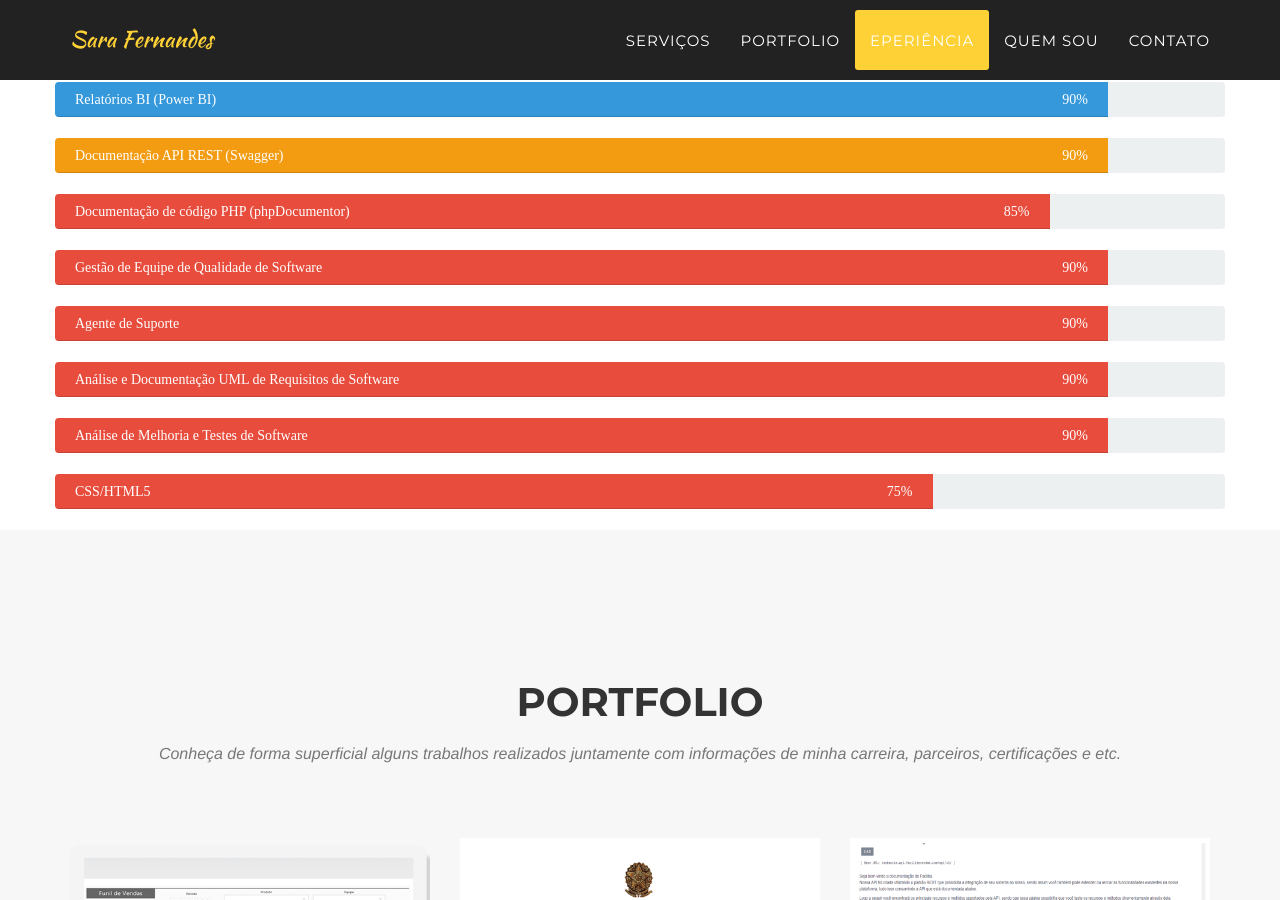
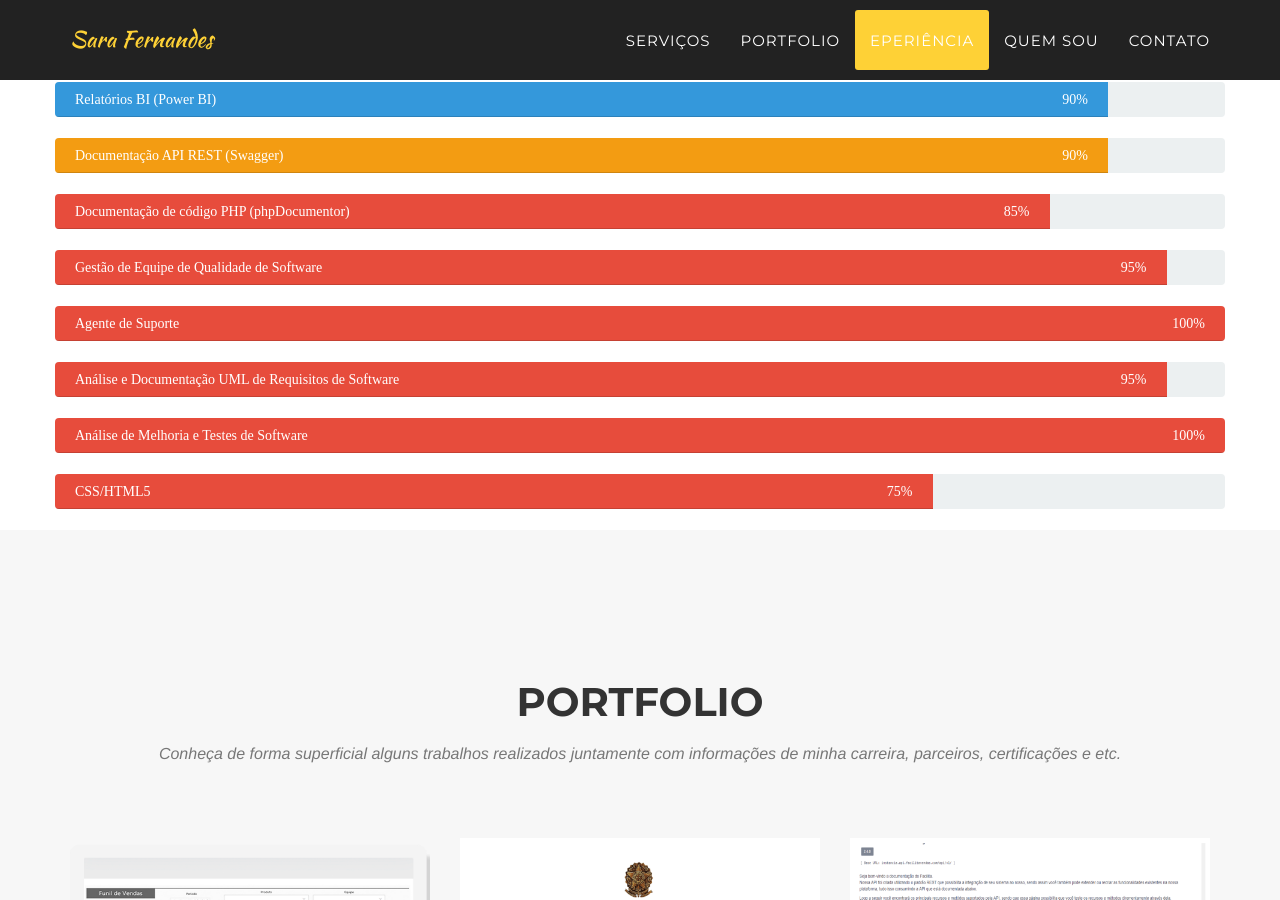
Before and after one commit to SaraFernandes/sarafernandes.github.io, a Jekyll site: the page built from index.html, in a window 1280 px wide and 900 px high, scrolled down 4442 px. Built offline with Jekyll 4.4.1, drawn with Linux system fonts in a browser that asks for light colours; some web fonts are replaced.

Commit message:
Update clients.html

```diff
--- a/_includes/clients.html
+++ b/_includes/clients.html
@@ -28,26 +28,26 @@
             </div>
 
 	    <div class="progress skill-bar">
-                <div class="progress-bar progress-bar-danger" role="progressbar" aria-valuenow="90" aria-valuemin="0" aria-valuemax="100">
-                    <span class="skill">Gestão de Equipe de Qualidade de Software<i class="val">90%</i></span>
+                <div class="progress-bar progress-bar-danger" role="progressbar" aria-valuenow="95" aria-valuemin="0" aria-valuemax="100">
+                    <span class="skill">Gestão de Equipe de Qualidade de Software<i class="val">95%</i></span>
                 </div>
             </div>
 
 	    <div class="progress skill-bar">
-                <div class="progress-bar progress-bar-danger" role="progressbar" aria-valuenow="90" aria-valuemin="0" aria-valuemax="100">
-                    <span class="skill">Agente de Suporte<i class="val">90%</i></span>
+                <div class="progress-bar progress-bar-danger" role="progressbar" aria-valuenow="100" aria-valuemin="0" aria-valuemax="100">
+                    <span class="skill">Agente de Suporte<i class="val">100%</i></span>
                 </div>
             </div>
 
 	   <div class="progress skill-bar">
-                <div class="progress-bar progress-bar-danger" role="progressbar" aria-valuenow="90" aria-valuemin="0" aria-valuemax="100">
-                    <span class="skill">Análise e Documentação UML de Requisitos de Software<i class="val">90%</i></span>
+                <div class="progress-bar progress-bar-danger" role="progressbar" aria-valuenow="95" aria-valuemin="0" aria-valuemax="100">
+                    <span class="skill">Análise e Documentação UML de Requisitos de Software<i class="val">95%</i></span>
                 </div>
            </div>
 
            <div class="progress skill-bar">
-                <div class="progress-bar progress-bar-danger" role="progressbar" aria-valuenow="90" aria-valuemin="0" aria-valuemax="100">
-                    <span class="skill"> Análise de Melhoria e Testes de Software<i class="val">90%</i></span>
+                <div class="progress-bar progress-bar-danger" role="progressbar" aria-valuenow="100" aria-valuemin="0" aria-valuemax="100">
+                    <span class="skill"> Análise de Melhoria e Testes de Software<i class="val">100%</i></span>
                 </div>
            </div>
 
```
